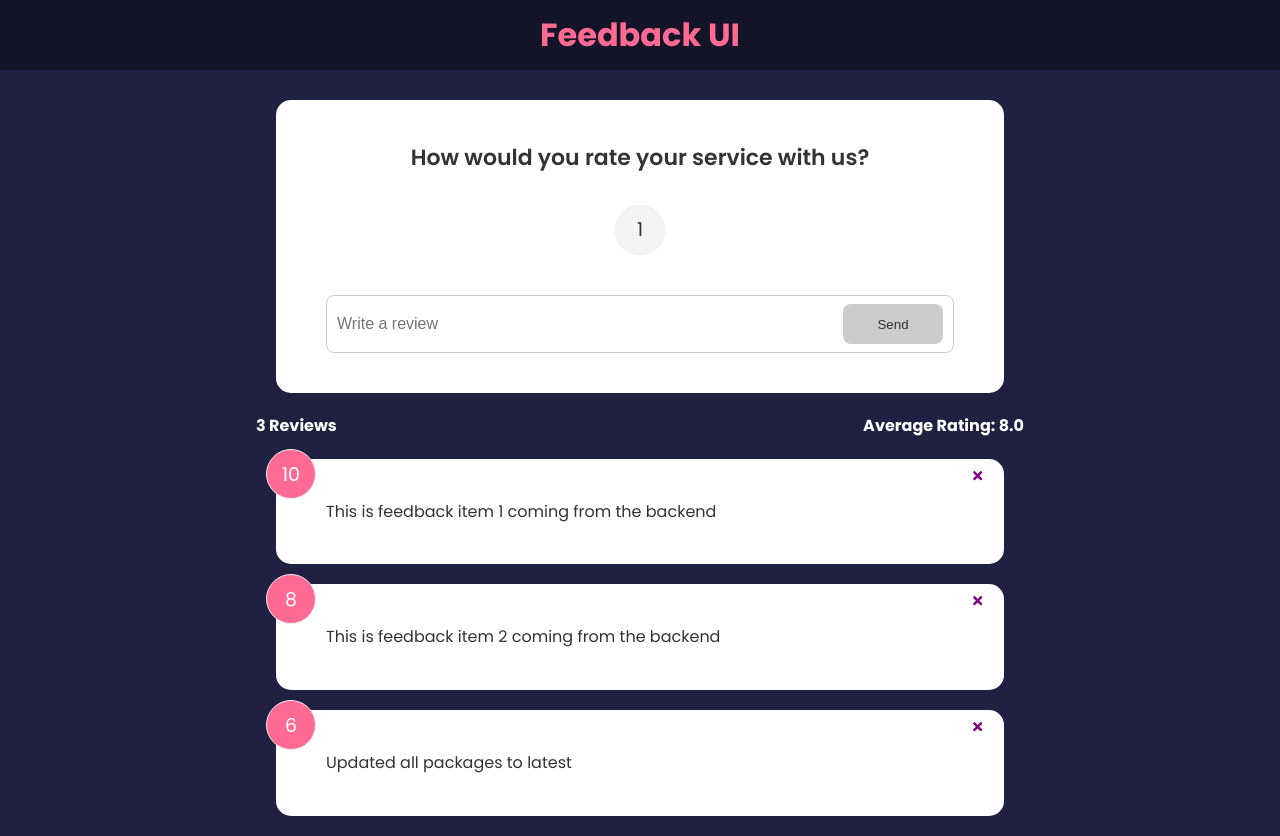
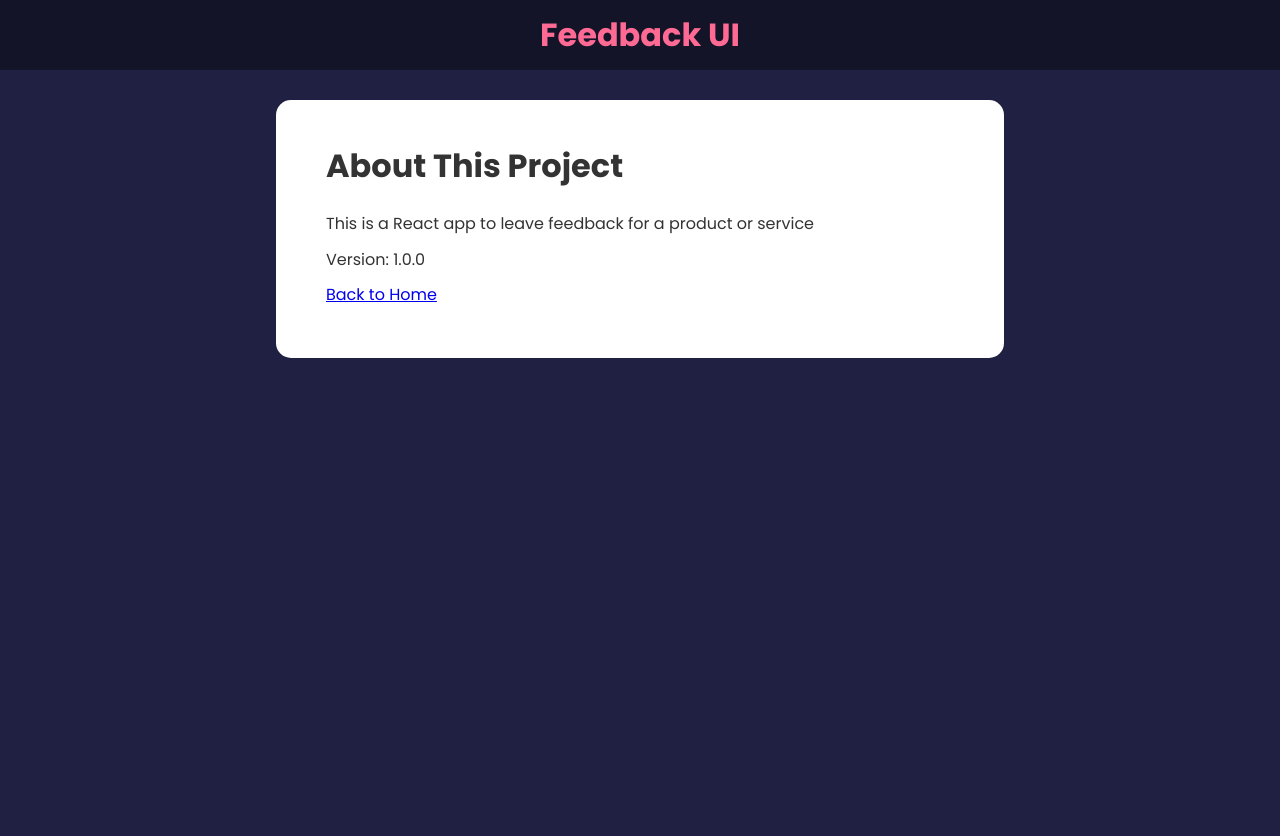
Before and after one commit to WMSSanharsha/Feedback-UI, a React (Create React App) app: page /about in a window 1280 px wide. After the commit the page ends 800 px from the top, so only its background shows below. Built offline with nearby package versions, Linux system fonts and the light colour scheme.

Commit message:
add framer motion and react router

```diff
--- a/package.json
+++ b/package.json
@@ -6,9 +6,11 @@
     "@testing-library/jest-dom": "^5.17.0",
     "@testing-library/react": "^13.4.0",
     "@testing-library/user-event": "^13.5.0",
+    "framer-motion": "^4.1.17",
     "react": "^18.3.1",
     "react-dom": "^18.3.1",
     "react-icons": "^5.3.0",
+    "react-router-dom": "^6.27.0",
     "react-scripts": "5.0.1",
     "uuid": "^11.0.2",
     "web-vitals": "^2.1.4"
--- a/src/App.js
+++ b/src/App.js
@@ -1,10 +1,12 @@
 import { useState } from "react";
 import { v4 as uuidv4 } from "uuid";
+import { BrowserRouter, Route, Routes } from "react-router-dom";
 import Header from "./components/Header";
 import FeedbackData from "./data/FeedbackData";
 import FeedbackList from "./components/FeedbackList";
 import FeedbackStats from "./components/FeedbackStats";
 import FeedbackForm from "./components/FeedbackForm";
+import AboutPage from "./pages/AboutPage";
 
 function App() {
   const [feedback, setFeedback] = useState(FeedbackData);
@@ -13,7 +15,6 @@
     newFeedback.id = uuidv4();
     setFeedback([newFeedback, ...feedback]);
   };
-
   const deleteFeedBack = (id) => {
     if (window.confirm("Are you sure you want to delete?")) {
       setFeedback(
@@ -24,14 +25,27 @@
     }
   };
   return (
-    <>
+    <BrowserRouter>
       <Header />
       <div className="container">
-        <FeedbackForm handleAdd={addFeedback} />
-        <FeedbackStats feedback={feedback} />
-        <FeedbackList feedback={feedback} handleDelete={deleteFeedBack} />
+        <Routes>
+          <Route
+            path="/"
+            element={
+              <>
+                <FeedbackForm handleAdd={addFeedback} />
+                <FeedbackStats feedback={feedback} />
+                <FeedbackList
+                  feedback={feedback}
+                  handleDelete={deleteFeedBack}
+                />
+              </>
+            }
+          ></Route>
+          <Route path="/about" element={<AboutPage />} />
+        </Routes>
       </div>
-    </>
+    </BrowserRouter>
   );
 }
 
--- a/src/components/FeedbackList.jsx
+++ b/src/components/FeedbackList.jsx
@@ -1,18 +1,39 @@
+import { motion, AnimatePresence } from "framer-motion";
+
 import FeedbackItem from "./FeedbackItem";
 
 function FeedbackList({ feedback, handleDelete }) {
   if (!feedback || feedback.length === 0) {
     return <p>No Feedback Yet!</p>;
   }
+
   return (
     <div className="feedback-list">
-      {feedback.map((item) => {
-        return (
-          <FeedbackItem key={item.id} item={item} handleDelete={handleDelete} />
-        );
-      })}
+      <AnimatePresence>
+        {feedback.map((item) => {
+          return (
+            <motion.div
+              key={item.id}
+              initial={{ opacity: 0 }}
+              animate={{ opacity: 1 }}
+              exit={{ opacity: 0 }}
+            >
+              <FeedbackItem item={item} handleDelete={handleDelete} />
+            </motion.div>
+          );
+        })}
+      </AnimatePresence>
     </div>
   );
+  // return (
+  //   <div className="feedback-list">
+  //     {feedback.map((item) => {
+  //       return (
+  //         <FeedbackItem key={item.id} item={item} handleDelete={handleDelete} />
+  //       );
+  //     })}
+  //   </div>
+  // );
 }
 
 export default FeedbackList;
--- /dev/null
+++ b/src/pages/AboutPage.jsx
@@ -0,0 +1,19 @@
+import React from "react";
+import Card from "../components/shared/Card";
+function AboutPage() {
+  return (
+    <Card>
+      <div className="about">
+        <h1>About This Project</h1>
+        <p>This is a React app to leave feedback for a product or service</p>
+        <p>Version: 1.0.0</p>
+
+        <p>
+          <a href="/">Back to Home</a>
+        </p>
+      </div>
+    </Card>
+  );
+}
+
+export default AboutPage;
```
Also changed, not shown: 1 other file (tests, documents, lock files or other folders).
